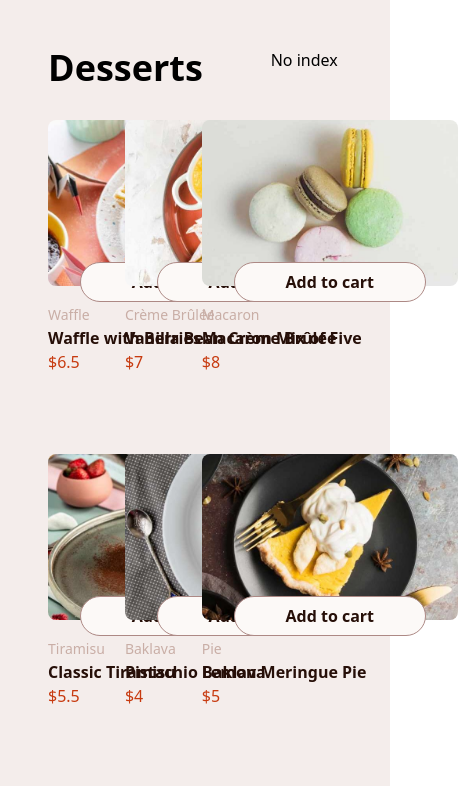
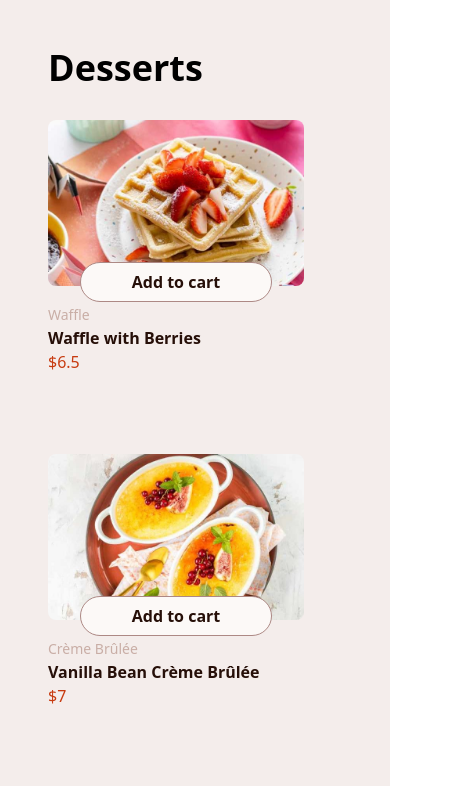
Before and after one commit to iammoein/dessert-app, a React (Vite) app: page / in a window 390 px wide. Shown: the top 786 px of the page, 458 px wide, since content can reach past the window. Built offline with nearby package versions, Linux system fonts and the light colour scheme; data requests are answered from the project's data file.

Commit message:
feat: make components responsive

```diff
--- a/src/App.jsx
+++ b/src/App.jsx
@@ -3,15 +3,14 @@ import DessertList from "./components/DessertList";
 
 export default function App() {
   return (
-   <main className="bg-rose-100 min-h-screen p-12 grid grid-cols-3 gap-10">
-  <section className="col-span-2">
-    <DessertList />
-  </section>
+    <main className="bg-rose-100 min-h-screen p-12 grid grid-cols-1 lg:grid-cols-3 gap-10">
+      <section className="lg:col-span-2">
+        <DessertList />
+      </section>
 
-  <aside className="col-span-1">
-    <CartList />
-  </aside>
-</main>
-
+      <aside className="lg:col-span-1">
+        <CartList />
+      </aside>
+    </main>
   );
 }
--- a/src/components/DessertList.jsx
+++ b/src/components/DessertList.jsx
@@ -18,7 +18,7 @@ export default function DessertList() {
     <div className="flex flex-col gap-8">
       <h1 className="font-bold text-4xl">Desserts</h1>
 
-      <ul className="grid grid-cols-3 gap-x-12 gap-y-12">
+      <ul className="grid grid-cols-1 gap-x-12 gap-y-12 md:grid-cols-2 lg:grid-cols-3">
         {desserts.map((dessert) => (
           <li key={dessert.id}>
             <DessertItem dessert={dessert} />
```
